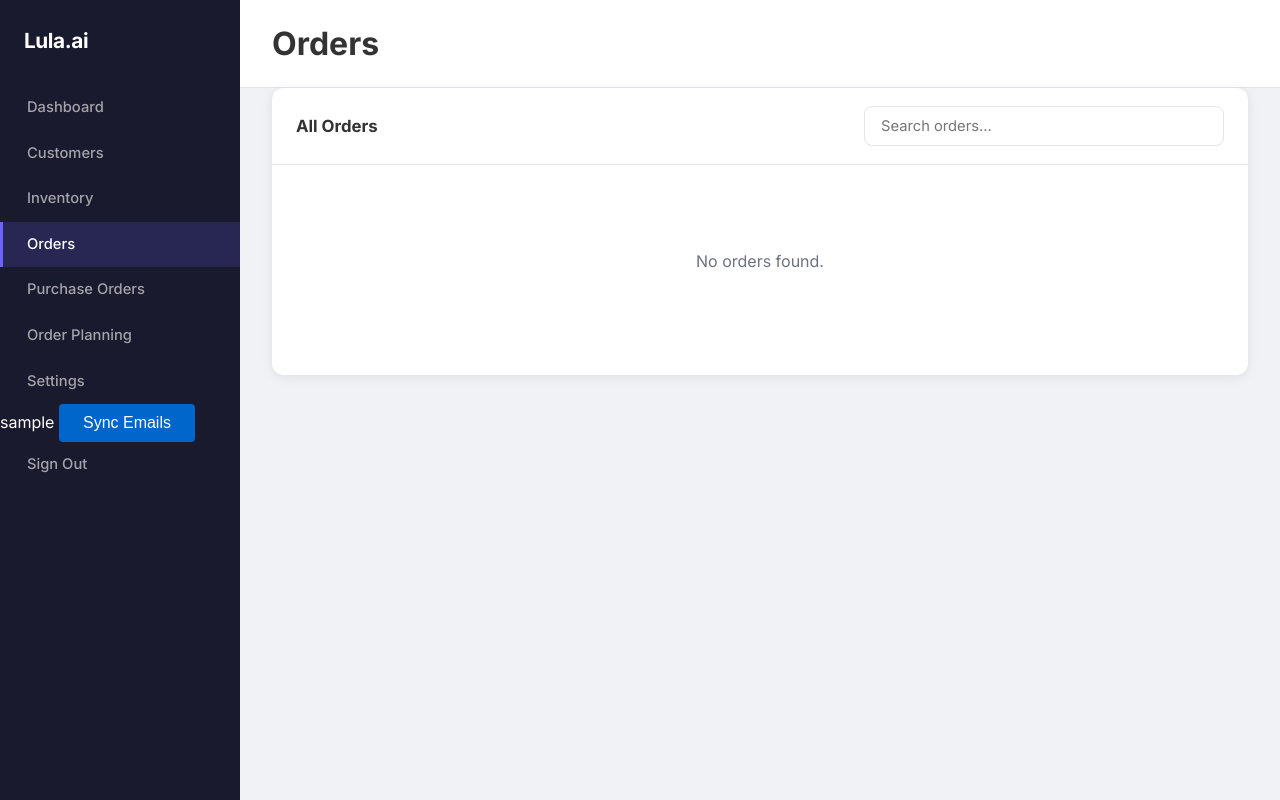
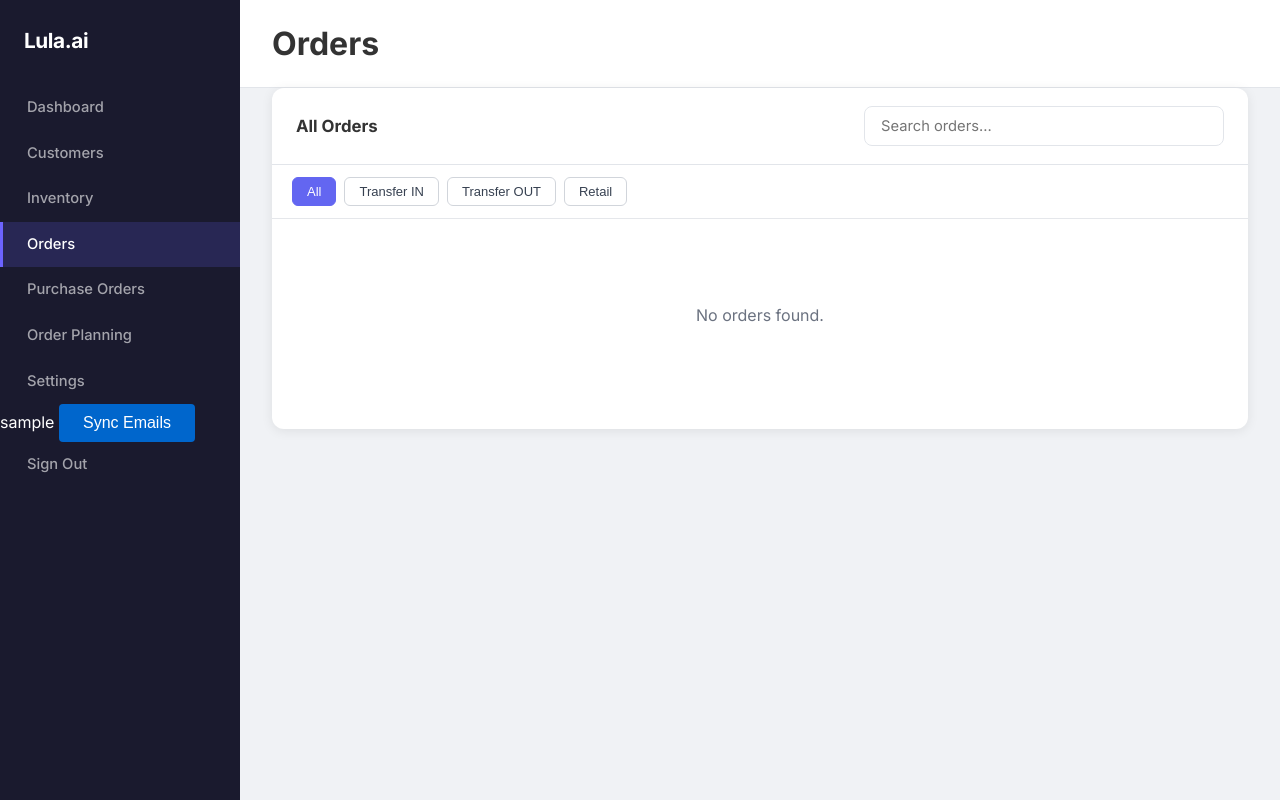
Before and after one commit to kjh235/lula.ai, a Flask app: page /orders in a window 1280 px wide. Run offline with Flask 3, Linux system fonts and the light colour scheme; a user stored in the database is signed in; data that the repository does not hold is empty; some libraries are stand-ins or nearby versions.

Commit message:
Add Transfer IN / Transfer OUT / Retail type filter to Orders page

```diff
--- a/app/templates/orders.html
+++ b/app/templates/orders.html
@@ -9,6 +9,12 @@
         <div class="card-header">
             <h3>All Orders</h3>
             <input type="text" class="search-box" id="orderSearch" placeholder="Search orders...">
+        </div>
+        <div style="padding: 12px 20px; border-bottom: 1px solid var(--border-color, #e5e7eb); display: flex; gap: 8px; flex-wrap: wrap;">
+            <button class="type-filter-btn active" data-type="ALL" onclick="setTypeFilter(this)">All</button>
+            <button class="type-filter-btn" data-type="TRANSFER IN" onclick="setTypeFilter(this)">Transfer IN</button>
+            <button class="type-filter-btn" data-type="TRANSFER OUT" onclick="setTypeFilter(this)">Transfer OUT</button>
+            <button class="type-filter-btn" data-type="RETAIL" onclick="setTypeFilter(this)">Retail</button>
         </div>
         <div class="card-body">
             {% if orders %}
@@ -55,13 +61,49 @@
     </div>
 </div>
 
+<style>
+.type-filter-btn {
+    padding: 6px 14px;
+    border: 1px solid var(--border-color, #d1d5db);
+    border-radius: 6px;
+    background: transparent;
+    color: var(--text-color, #374151);
+    cursor: pointer;
+    font-size: 13px;
+    font-weight: 500;
+    transition: all 0.15s;
+}
+.type-filter-btn:hover {
+    background: var(--hover-bg, #f3f4f6);
+}
+.type-filter-btn.active {
+    background: var(--accent-color, #6366f1);
+    color: #fff;
+    border-color: var(--accent-color, #6366f1);
+}
+</style>
 <script>
-document.getElementById('orderSearch').addEventListener('input', function() {
-    var filter = this.value.toLowerCase();
+var activeType = 'ALL';
+
+function applyFilters() {
+    var searchVal = document.getElementById('orderSearch').value.toLowerCase();
     var rows = document.querySelectorAll('#orderTable tbody tr');
     rows.forEach(function(row) {
-        row.style.display = row.textContent.toLowerCase().indexOf(filter) > -1 ? '' : 'none';
+        var typeCell = row.querySelector('td:nth-child(3)');
+        var typeText = typeCell ? typeCell.textContent.trim().toUpperCase() : '';
+        var matchesType = activeType === 'ALL' || typeText === activeType;
+        var matchesSearch = row.textContent.toLowerCase().indexOf(searchVal) > -1;
+        row.style.display = (matchesType && matchesSearch) ? '' : 'none';
     });
-});
+}
+
+function setTypeFilter(btn) {
+    document.querySelectorAll('.type-filter-btn').forEach(function(b) { b.classList.remove('active'); });
+    btn.classList.add('active');
+    activeType = btn.getAttribute('data-type');
+    applyFilters();
+}
+
+document.getElementById('orderSearch').addEventListener('input', applyFilters);
 </script>
 {% endblock %}
```
